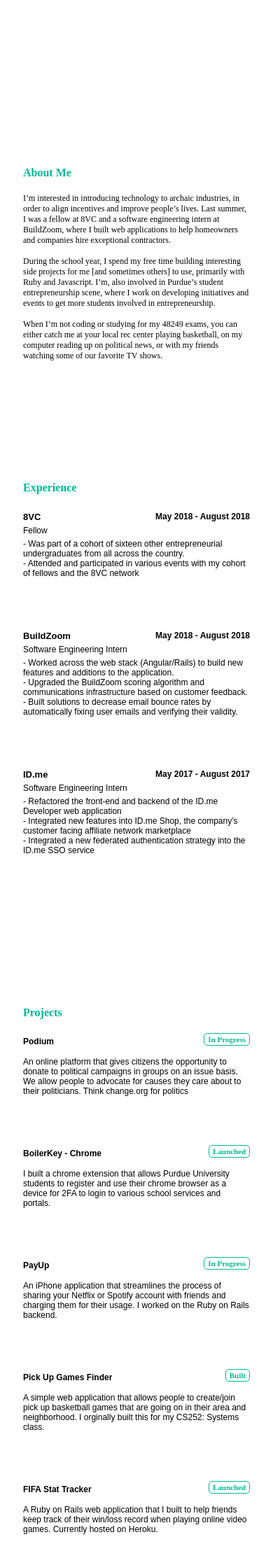
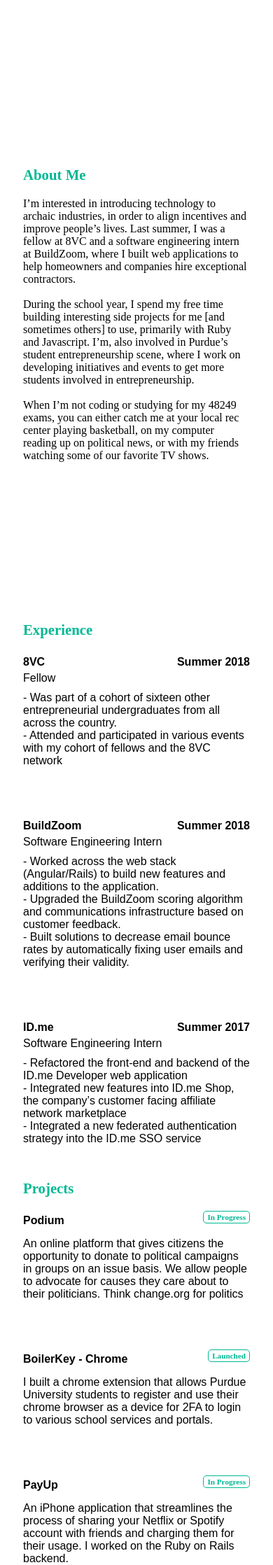
Before and after one commit to anuraagy/anuraagy.github.io, a PHP site: page / in a window 390 px wide. Shown: the part 470-2706 px from the top of the page at 70% size. Run offline with PHP 8.4, Linux system fonts and the light colour scheme; some web fonts are replaced.

Commit message:
Finish up

```diff
--- a/assets/css/styles.css
+++ b/assets/css/styles.css
@@ -531,7 +531,7 @@
   }*/
 
   .section-header {
-    font-size: 16px;
+    font-size: 1.3rem;
   }
 
   .section-body {
@@ -539,11 +539,11 @@
   }
 
   .about {
-    height: 350px;
+    height: 550px;
   }
 
   .about-me-body {
-    font-size: 12px;
+    font-size: 1rem;
   }
 
   .experience {
@@ -551,22 +551,22 @@
   }
 
   .exp-company {
-    font-size: 13px;
+    font-size: 1rem;
     margin: 5px 0px;
   }
 
   .exp-date {
-    font-size: 12px;
+    font-size: 1rem;
     margin: 5px 0px;
   }
 
   .exp-role {
-    font-size: 12px;
-    margin: 5px 0px;
+    font-size: 1rem;
+    margin: 10px 0px;
   }
 
   .exp-description {
-    font-size: 12px;
+    font-size: 1rem;
   }
 
   .projects {
@@ -575,17 +575,17 @@
   }
 
   .project-name {
-    font-size: 12px;
+    font-size: 1rem;
   }
 
   .project-status {
-    font-size: 11px;
+    font-size: 0.7rem;
     padding: 2px 5px;
     border-width: 1px;
   }
 
   .project-description {
-    font-size: 12px;
+    font-size: 1rem;
   }
 
 
--- a/index.html
+++ b/index.html
@@ -77,7 +77,7 @@
           </div>
 
           <div class="exp-date">
-            May 2018 - August 2018
+            Summer 2018
           </div>
         </div>
 
@@ -99,7 +99,7 @@
           </div>
 
           <div class="exp-date">
-            May 2018 - August 2018
+            Summer 2018
           </div>
         </div>
 
@@ -125,7 +125,7 @@
           </div>
 
           <div class="exp-date">
-            May 2017 - August 2017
+            Summer 2017
           </div>
         </div>
 
```
